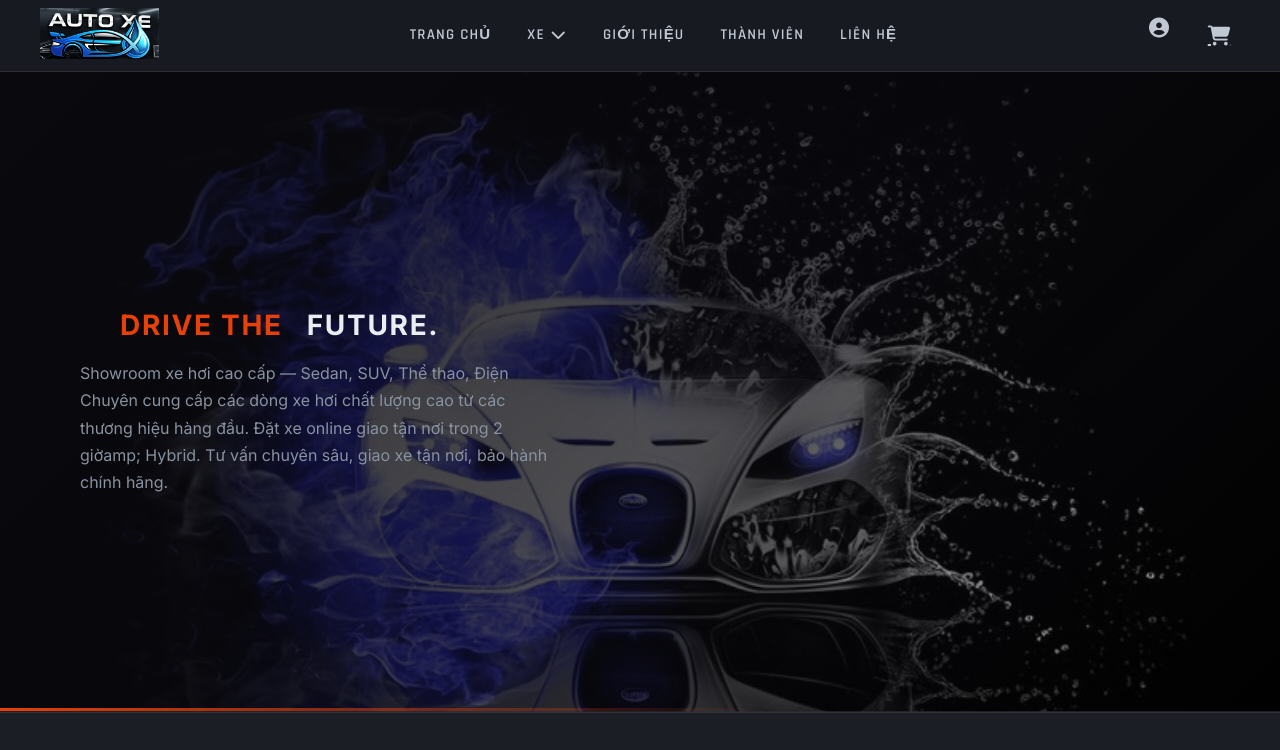
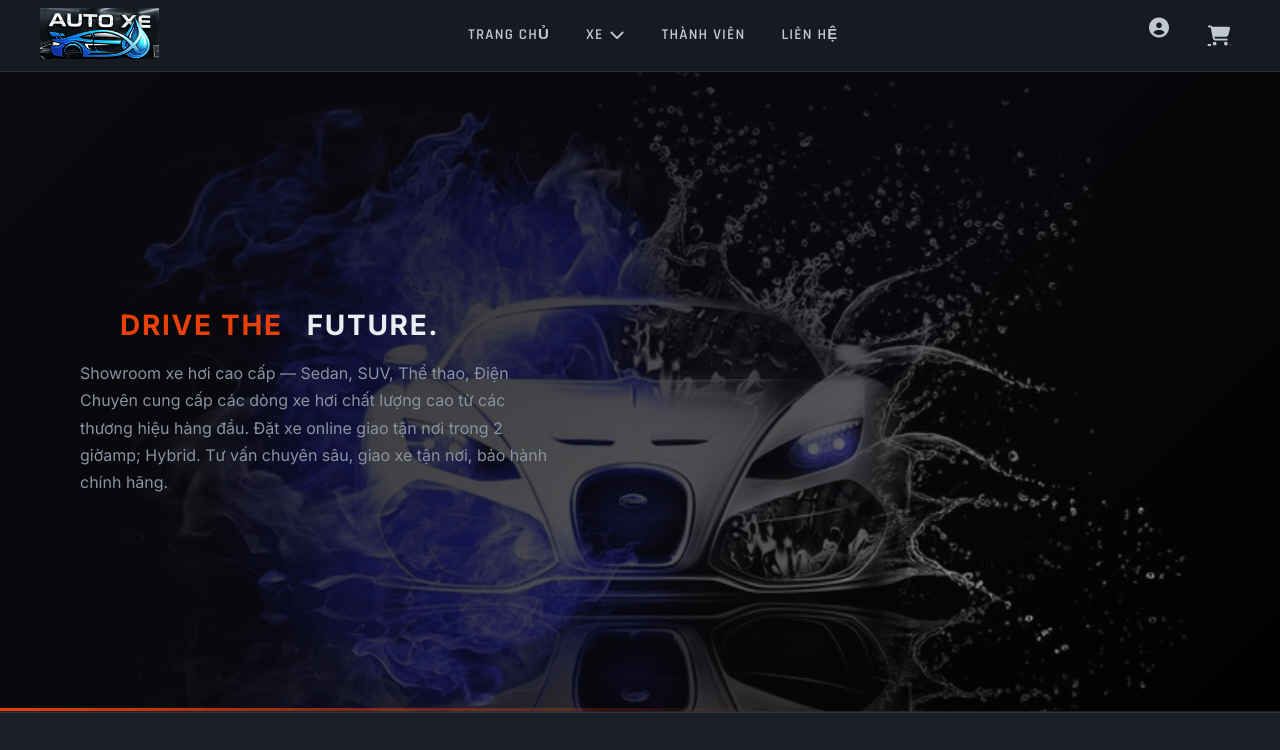
Before and after one commit to xuany2009/nhom10, a plain HTML site: page frontend/index.html in a window 1280 px wide. Shown: the top 750 px of the page. Drawn offline with Linux system fonts and the light colour scheme.

Commit message:
Update index.html

```diff
--- a/frontend/index.html
+++ b/frontend/index.html
@@ -60,9 +60,7 @@
             </div>
         </div>
     </div>
-    <div class="item">
-        <a href="#shop-intro">Giới thiệu</a>
-    </div>
+
     <div class="item">
        <a href="about-us.html">Thành viên</a>
     </div>
```
